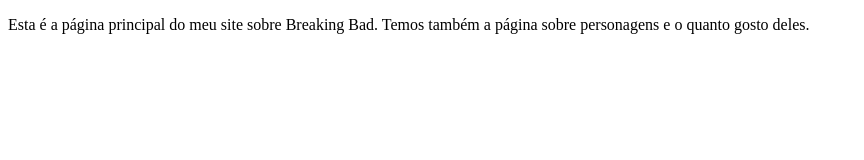
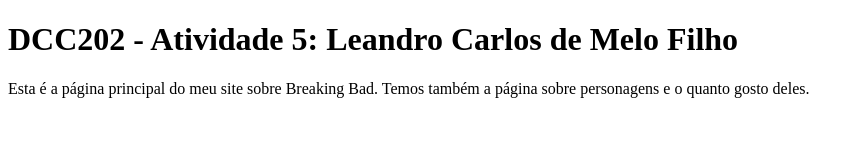
Before and after one commit to ufjf-dcc202/ufjf-dcc202-2023-3-b-atv5-melo-leandro, a website: page index.html in a window 1280 px wide. Shown: the whole page, without its empty margins (0-864 px from the left). Drawn offline with Linux system fonts and the light colour scheme.

Commit message:
adiciona titulo ao main

```diff
--- a/index.html
+++ b/index.html
@@ -6,6 +6,7 @@
     <title>DCC202 - Atividade 5: Leandro Carlos de Melo Filho</title>
 </head>
 <body>
+    <h1>DCC202 - Atividade 5: Leandro Carlos de Melo Filho</h1>
     <p>Esta é a página principal do meu site sobre Breaking Bad. Temos também a página sobre personagens e o quanto gosto deles.</p>
 </body>
 </html>
```
